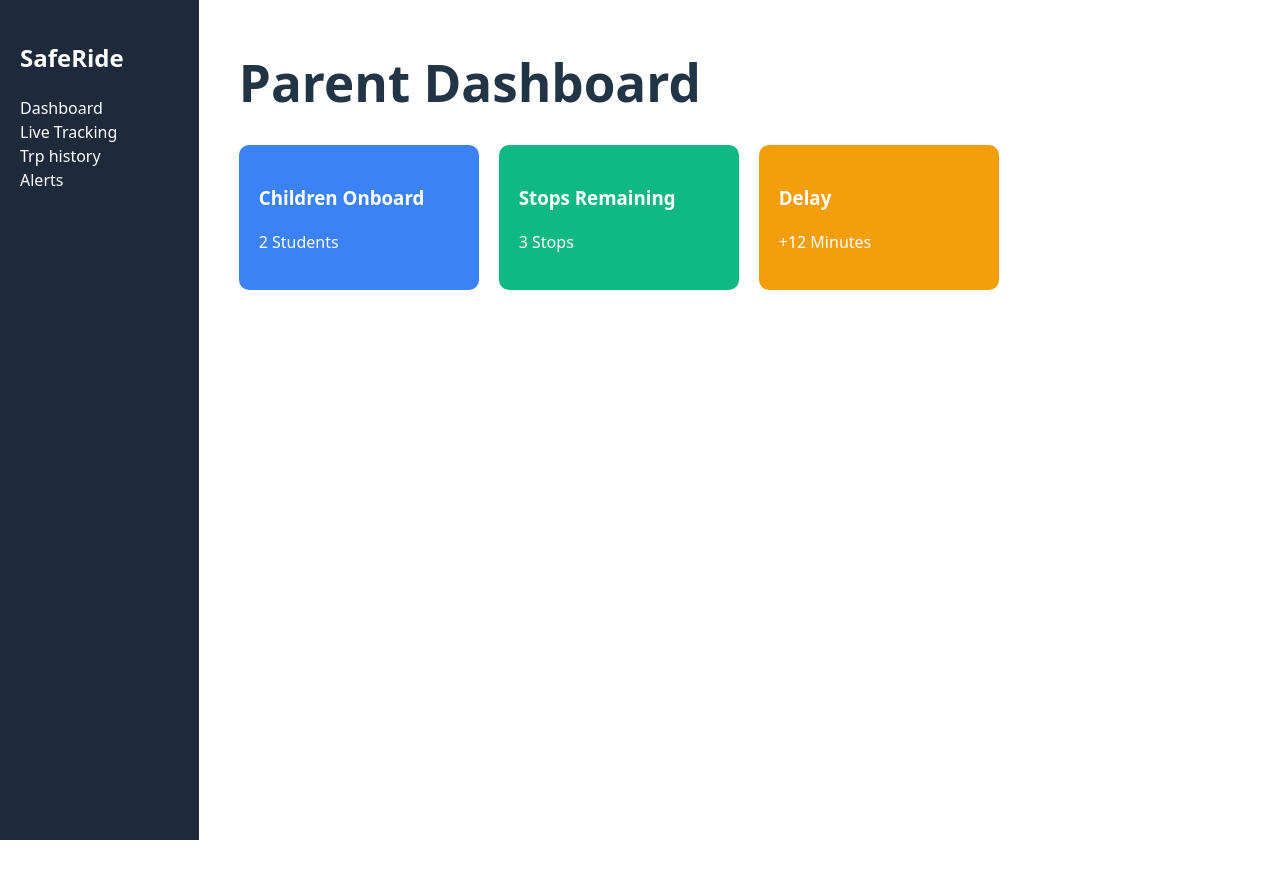
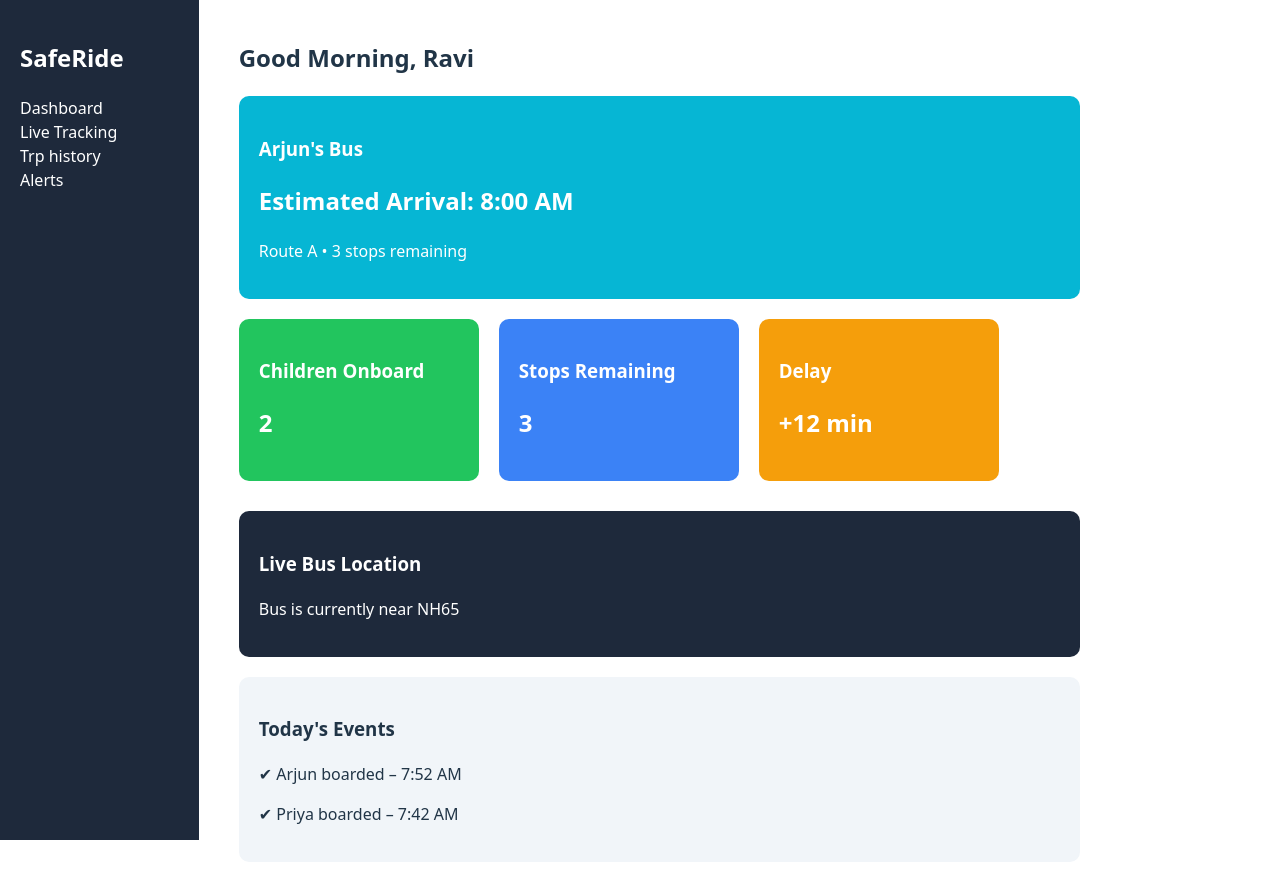
Before and after one commit to Aadi14140/saferide, a React (Vite) app in the folder frontend/Saferide-app/: page / in a window 1280 px wide. Before the commit the page ends 840 px from the top, so only its background shows below. Built offline with nearby package versions, Linux system fonts and the light colour scheme.

Commit message:
Parent portal dashboard cards added

```diff
--- a/frontend/Saferide-app/src/pages/ParentPortal.jsx
+++ b/frontend/Saferide-app/src/pages/ParentPortal.jsx
@@ -1,23 +1,39 @@
-/*export default function ParentPortal() {
-    return(
-        <div>
-            <h1>SafeRide Parent Portal</h1>
-            <p>Welcome to the parent dashboard</p>
-        </div>
-    )
-}*/
-
 function ParentPortal() {
   return (
-    <div style={{ padding: "20px" }}>
+    <div style={{ padding: "20px", width: "100%" }}>
 
-      <h1>Parent Dashboard</h1>
+      <h2>Good Morning, Ravi</h2>
 
+      {/* Bus Arrival Card */}
+      <div style={{
+        background: "#06b6d4",
+        color: "white",
+        padding: "20px",
+        borderRadius: "10px",
+        marginTop: "20px"
+      }}>
+        <h3>Arjun's Bus</h3>
+        <h2>Estimated Arrival: 8:00 AM</h2>
+        <p>Route A • 3 stops remaining</p>
+      </div>
+
+      {/* Stats Cards */}
       <div style={{
         display: "flex",
         gap: "20px",
         marginTop: "20px"
       }}>
+
+        <div style={{
+          background: "#22c55e",
+          color: "white",
+          padding: "20px",
+          borderRadius: "10px",
+          width: "200px"
+        }}>
+          <h3>Children Onboard</h3>
+          <h2>2</h2>
+        </div>
 
         <div style={{
           background: "#3b82f6",
@@ -26,19 +42,8 @@ function ParentPortal() {
           borderRadius: "10px",
           width: "200px"
         }}>
-          <h3>Children Onboard</h3>
-          <p>2 Students</p>
-        </div>
-
-        <div style={{
-          background: "#10b981",
-          color: "white",
-          padding: "20px",
-          borderRadius: "10px",
-          width: "200px"
-        }}>
           <h3>Stops Remaining</h3>
-          <p>3 Stops</p>
+          <h2>3</h2>
         </div>
 
         <div style={{
@@ -49,8 +54,34 @@ function ParentPortal() {
           width: "200px"
         }}>
           <h3>Delay</h3>
-          <p>+12 Minutes</p>
+          <h2>+12 min</h2>
         </div>
+
+      </div>
+
+      {/* Live Tracking Section */}
+      <div style={{
+        marginTop: "30px",
+        background: "#1e293b",
+        color: "white",
+        padding: "20px",
+        borderRadius: "10px"
+      }}>
+        <h3>Live Bus Location</h3>
+        <p>Bus is currently near NH65</p>
+      </div>
+
+      {/* Events Section */}
+      <div style={{
+        marginTop: "20px",
+        background: "#f1f5f9",
+        padding: "20px",
+        borderRadius: "10px"
+      }}>
+        <h3>Today's Events</h3>
+
+        <p>✔ Arjun boarded – 7:52 AM</p>
+        <p>✔ Priya boarded – 7:42 AM</p>
 
       </div>
 
```
